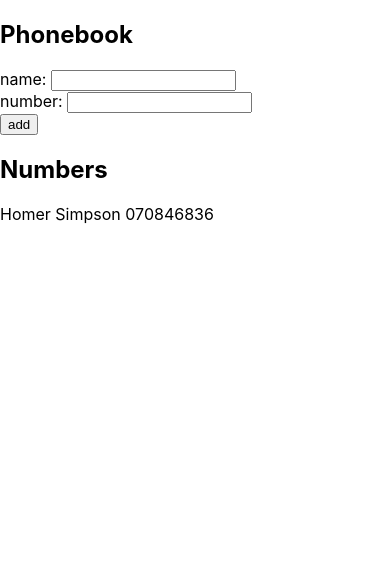
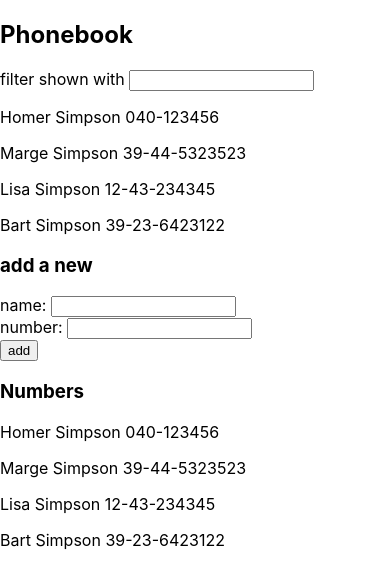
Before and after one commit to jim4067/fullstackopen.com, a React (Create React App) app in the folder part 2/thephonebook/: page / in a window 390 px wide. Shown: the top 588 px of the page. Built offline with nearby package versions, Linux system fonts and the light colour scheme.

Commit message:
completed 2.9*: The Phonebook Step4 && 2.10: The Phonebook Step5

```diff
--- a/part 2/thephonebook/src/App.js
+++ b/part 2/thephonebook/src/App.js
@@ -1,12 +1,16 @@
 import React, { useState } from 'react'
+import Filter from './components/Filter'
+import Personform from './components/Personform'
+
+
 
 const App = () => {
   const [persons, setPersons] = useState([
-    {
-      name: "Homer Simpson",
-      number: "070846836"
-    }
-  ]);
+    { name: 'Homer Simpson', number: '040-123456' },
+    { name: 'Marge Simpson', number: '39-44-5323523' },
+    { name: 'Lisa Simpson', number: '12-43-234345' },
+    { name: 'Bart Simpson', number: '39-23-6423122' }
+  ])
   const [newName, setNewName] = useState('');
   const [newNum, setNewNum] = useState('');
 
@@ -27,6 +31,7 @@ const App = () => {
     setNewName(event.target.value);
   };
 
+
   const handleNumadd = (event) => {
     console.log(event.target.value)
     setNewNum(event.target.value);
@@ -38,34 +43,24 @@ const App = () => {
     </p>
   );
 
-
   function handleRepeat() {
     persons.filter((nameparam) => newName === nameparam.name ? alert(`${newName} already exist`) : newName);
   }
 
 
+
   return (
     <div>
+
       <h2>Phonebook</h2>
+      <Filter value={newName} persons={persons} displayFunc={displayFunc} / >
 
-      <form onSubmit={addPerson} >
-        <div>
-          name: <input value={newName} onChange={handlePersonadd} />
-        </div>
-        <div>
-          number: <input value={newNum} onChange={handleNumadd} />
-        </div>
-        <div>
-          <button onClick={handleRepeat} type="submit">add</button>
-        </div>
-      </form>
+      <Personform addPerson ={addPerson} newname={newName} handlePersonadd={handlePersonadd} newNum={newNum}
+       handleNumadd={handleNumadd} handleRepeat={handleRepeat} displayFunc={displayFunc} />
 
-      <h2>Numbers</h2>
-
-      {displayFunc}
 
     </div>
   );
-};
+}
 
 export default App
--- /dev/null
+++ b/part 2/thephonebook/src/components/Filter.js
@@ -0,0 +1,35 @@
+import React, { useState } from 'react';
+
+
+const Filter = (props) => {
+
+    const [search, setSearch] = useState("");
+
+    const [filterDiplay, setFilterDisplay] = useState(props.persons);
+
+    const handleChange = (event) => {
+
+        let oldList = props.persons.map( (person) =>
+        {
+            return {name :person.name.toLowerCase(), number : person.number }
+        })
+
+        if (event !== ""){
+            let newList = [];
+            setSearch(event);
+
+            newList = oldList.filter( person => person.name.includes(search.toLowerCase() ));
+            setFilterDisplay(newList)
+        } else {
+            setFilterDisplay(props.persons);
+        }
+    }
+    return(
+        <div>
+            filter shown with <input onChange={ event => handleChange(event.target.value)} />
+            {filterDiplay.map( (person) => <p>{person.name} <span>{person.number}</span></p>)}
+        </div>
+    );
+}
+
+export default Filter
--- /dev/null
+++ b/part 2/thephonebook/src/components/Personform.js
@@ -0,0 +1,31 @@
+import React from 'react'
+
+
+const Personform = (props) => {
+
+    return (
+        <div>
+
+            <form onSubmit={props.addPerson} >
+                <h3>add a new</h3>
+                <div>
+                    name: <input value={props.newName} onChange={props.handlePersonadd} />
+                </div>
+                <div>
+                    number: <input value={props.newNum} onChange={props.handleNumadd} />
+                </div>
+                <div>
+                    <button onClick={props.handleRepeat} type="submit">add</button>
+                </div>
+            </form>
+
+            <h3>Numbers</h3>
+
+            {props.displayFunc}
+
+        </div>
+    );
+}
+
+
+export default Personform
```
